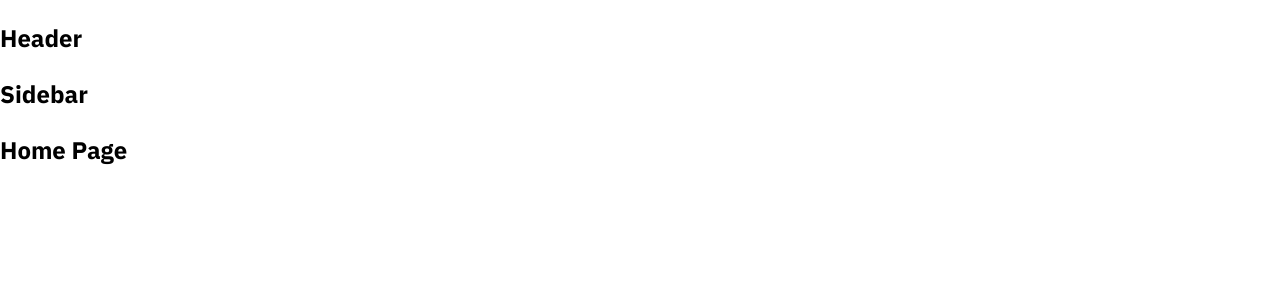
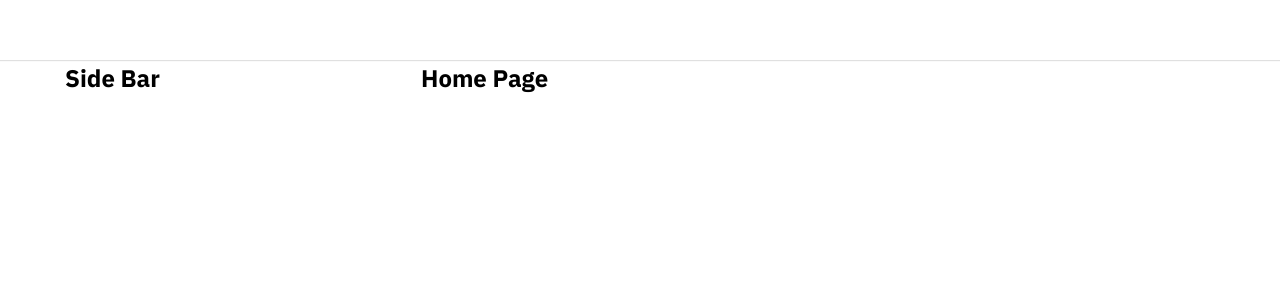
Before and after one commit to Duckphuong/tiktok-ui, a React (Create React App) app: page / in a window 1280 px wide. Shown: the top 300 px of the page. Built offline with nearby package versions, Linux system fonts and the light colour scheme.

Commit message:
bai63 xay dung header p1

```diff
--- a/package.json
+++ b/package.json
@@ -7,6 +7,7 @@
         "@testing-library/jest-dom": "^5.17.0",
         "@testing-library/react": "^13.4.0",
         "@testing-library/user-event": "^13.5.0",
+        "classnames": "^2.5.1",
         "clsx": "^2.1.1",
         "react": "^18.3.1",
         "react-dom": "^18.3.1",
--- a/src/component/GlobalStyles/GlobalStyles.scss
+++ b/src/component/GlobalStyles/GlobalStyles.scss
@@ -2,7 +2,10 @@
 @import url('https://fonts.googleapis.com/css2?family=IBM+Plex+Sans:ital,wght@0,100;0,200;0,300;0,400;0,500;0,600;0,700;1,100;1,200;1,300;1,400;1,500;1,600;1,700&display=swap');
 
 :root {
-    --primary: #fe2c55;
+    --primary                     : #fe2c55;
+    //defaultLayout
+    --default-layout-header-height: 60px;
+    --default-layout-width:1150px;
 }
 
 html {
@@ -10,6 +13,8 @@
 }
 
 * {
+    margin    : 0;
+    padding   : 0;
     box-sizing: border-box;
 }
 
--- a/src/component/Layout/HeaderOnly/index.js
+++ b/src/component/Layout/HeaderOnly/index.js
@@ -1,6 +1,6 @@
 import Header from './Header';
 
-function DefaultLayout({ children }) {
+function HeaderOnly({ children }) {
     return (
         <div>
             <Header />
@@ -11,4 +11,4 @@
     );
 }
 
-export default DefaultLayout;
+export default HeaderOnly;
--- /dev/null
+++ b/src/component/Layout/components/Header/Header.module.scss
@@ -0,0 +1,13 @@
+.wrapper {
+    height         : var(--default-layout-header-height);
+    box-shadow     : 0px 1px 1px rgb(0 0 0 / 12%);
+    display        : flex;
+    justify-content: center;
+    width          : 100%;
+}
+
+.inner {
+    height: 100%;
+    width : var(--default-layout-width);
+
+}
--- a/src/component/Layout/components/Header/index.js
+++ b/src/component/Layout/components/Header/index.js
@@ -1,5 +1,12 @@
+import classNames from 'classnames/bind';
+import styles from './Header.module.scss';
+
+const cx = classNames.bind(styles);
+
 function Header() {
-    return <h2>Header</h2>;
+    return <header className={cx('wrapper')}>
+        <div className={cx('inner')} ></div>
+    </header>;
 }
 
 export default Header;
--- a/src/component/Layout/defaultLayout/SideBar/index.js
+++ b/src/component/Layout/defaultLayout/SideBar/index.js
@@ -1,5 +1,13 @@
+import classNames from 'classnames/bind';
+import styles from './sidebar.module.scss';
+
+const cx = classNames.bind(styles);
 function Sidebar() {
-    return <h2>Sidebar</h2>;
+    return (
+        <aside className={cx('wrapper')}>
+            <h2>Side Bar</h2>
+        </aside>
+    );
 }
 
 export default Sidebar;
--- /dev/null
+++ b/src/component/Layout/defaultLayout/SideBar/sidebar.module.scss
@@ -0,0 +1,5 @@
+.wrapper {
+    width     : 356px;
+    min-height: 1000px;
+
+}
--- /dev/null
+++ b/src/component/Layout/defaultLayout/defaultLayout.module.scss
@@ -0,0 +1,16 @@
+.wrapper {
+    display       : flex;
+    flex-direction: column;
+    align-items   : center;
+}
+
+.container {
+    width     : var(--default-layout-width);
+    min-height: 1000px;
+    display   : flex;
+
+}
+
+.contain {
+    flex: 1;
+}
--- a/src/component/Layout/defaultLayout/index.js
+++ b/src/component/Layout/defaultLayout/index.js
@@ -1,13 +1,17 @@
 import Header from '~/component/Layout/components/Header';
 import Sidebar from './SideBar';
+import styles from './defaultLayout.module.scss';
+import classNames from 'classnames/bind';
+
+const cx = classNames.bind(styles);
 
 function DefaultLayout({ children }) {
     return (
-        <div>
+        <div className={cx('wrapper')}>
             <Header />
-            <div className="container">
+            <div className={cx('container')}>
                 <Sidebar />
-                <div className="content">{children}</div>
+                <div className={cx('content')}>{children}</div>
             </div>
         </div>
     );
```
Also changed, not shown: 2 other files (tests, documents, lock files or other folders).
